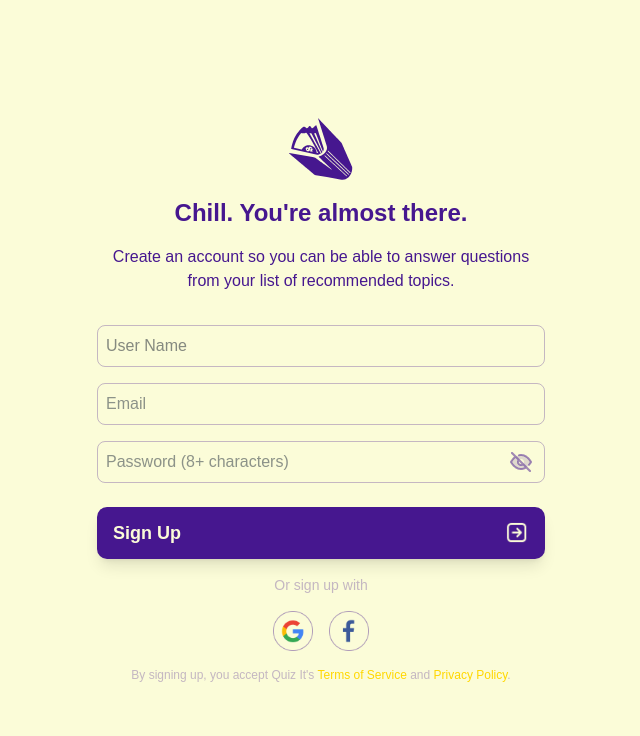
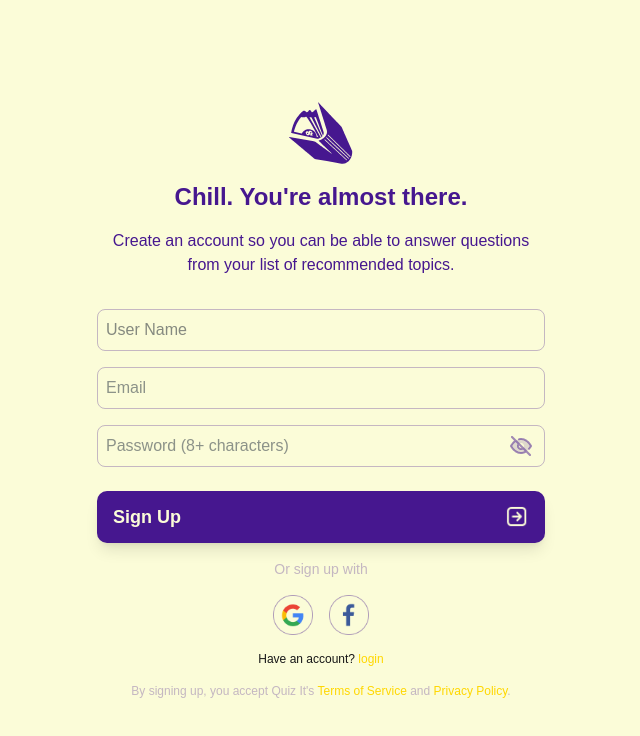
Before and after one commit to codeAKstan/quiz-it, a Next.js app in the folder frontend/: page /signup in a window 1280 px wide. Shown: the top 736 px of the page, without its empty margins (319-959 px from the left). Built offline with nearby package versions, Linux system fonts and the light colour scheme.

Commit message:
Linked login and signup pages

```diff
--- a/frontend/app/login/page.js
+++ b/frontend/app/login/page.js
@@ -113,7 +113,11 @@ export default function Login() {
                 <img src="/google-icon.png" alt="Google login" className="w-10 h-10 cursor-pointer" />
                 <img src="/facebook-icon.png" alt="Facebook login" className="w-10 h-10 cursor-pointer" />
             </div>
-
+            <p className="text-xs  text-center mt-4">Don't have an account? {' '}
+          <Link href={"/signup"} className="text-xs text-[#FFD700]">
+           signup
+          </Link>
+        </p>
             {/* Terms and Conditions */}
             <p className="text-xs text-[#46178F4D] text-center mt-4">
                 By signing up, you accept Quiz It's{" "}
--- a/frontend/app/signup/page.js
+++ b/frontend/app/signup/page.js
@@ -140,6 +140,11 @@ export default function Signup() {
             className="w-10 h-10 cursor-pointer"
           />
         </div>
+        <p className="text-xs  text-center mt-4">Have an account? {' '}
+          <Link href={"/login"} className="text-xs text-[#FFD700]">
+           login
+          </Link>
+        </p>
         {/* Terms and Conditions */}
         <p className="text-xs text-[#46178F4D] text-center mt-4">
           By signing up, you accept Quiz It's{' '}
```
